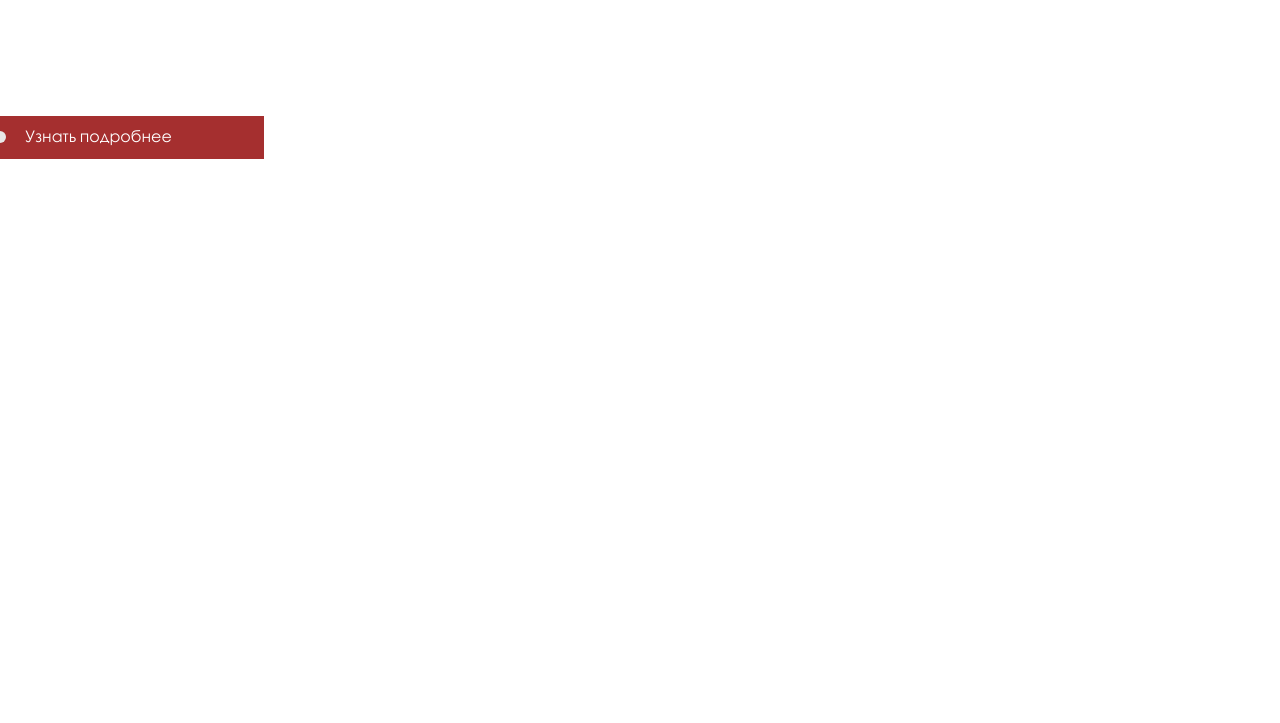
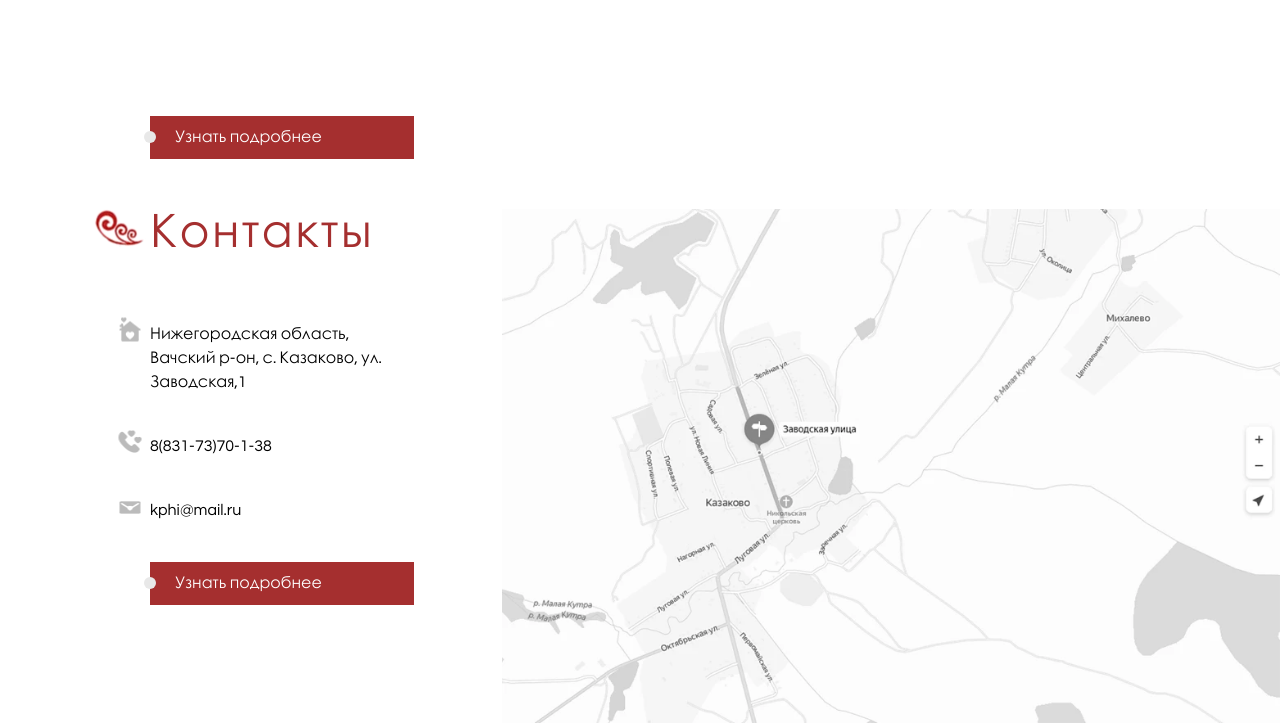
Before and after one commit to mepeha/filigran, a website: page src/index.html in a window 1280 px wide. Shown: the part 5366-6089 px from the top of the page. Before the commit the page ends 5575 px from the top, so only its background shows below. Drawn offline with Linux system fonts and the light colour scheme.

Commit message:
до блока карты

```diff
--- a/src/index.html
+++ b/src/index.html
@@ -280,5 +280,26 @@
     </div>
 </section>
 
+<section class="map-block">
+    <div class="container-big">
+        <div class="map-block__area">
+            <div class="map-block__info">
+                <div class="map-block__title title">Контакты</div>
+                <div class="map-block__adress">Нижегородская область,
+                    Вачский р-он, с. Казаково, ул. Заводская,1
+                </div>
+                <div class="map-block__num">8(831-73)70-1-38</div>
+                <div class="map-block__mail">kphi@mail.ru</div>
+
+                <button class="map-block__button">Узнать подробнее</button>
+            </div>
+            <div class="map-block__map">
+                <img src="./img/contact-map.webp" alt="">
+            </div>
+        </div>
+    </div>
+</section>
+
+
 </body>
 </html>
--- a/src/styles.scss
+++ b/src/styles.scss
@@ -604,7 +604,7 @@
     display: grid;
     grid-template-columns: 1fr 1fr;
     gap: 35px;
-
+    margin-left: 150px;
   }
 
   &__item {
@@ -634,7 +634,7 @@
 
   &__right {
     padding: 100px 0 0 0;
-    max-width: 300px;
+    max-width: 350px;
   }
 
   &__title {
@@ -695,14 +695,13 @@
     display: grid;
     grid-template-columns: 1fr 1fr;
     gap: 120px;
-    margin-right: 150px;
+    margin-left: 150px;
   }
 
   &__left {
     display: grid;
     grid-template-columns: 1fr 1fr;
     gap: 35px;
-
   }
 
   &__item {
@@ -781,3 +780,92 @@
 
 
 }
+
+
+.map-block {
+  &__area {
+    display: grid;
+    grid-template-columns: 1fr 2fr;
+    gap: 88px;
+  }
+  &__info {
+    margin-left: 150px;
+  }
+
+  &__title {
+    color: #A52F2F;
+    font-size: 46px;
+    font-style: normal;
+    font-weight: 400;
+    line-height: 48px; /* 104.348% */
+    letter-spacing: 2.3px;
+    margin-bottom: 65px;
+  }
+
+  &__adress {
+    position: relative;
+    margin-bottom: 40px;
+  }
+
+  &__num {
+    position: relative;
+    margin-bottom: 40px;
+  }
+
+  &__mail {
+    position: relative;
+    margin-bottom: 40px;
+  }
+  &__adress::before {
+    content: url("./img/home-logo.webp");
+    position: absolute;
+    transform: translate(-50%, -50%);
+    top: 0.7em;
+    left: -20px;
+
+  }
+
+  &__num::before {
+    content: url("./img/tele-logo.webp");
+    position: absolute;
+    transform: translate(-50%, -50%);
+    top: 0.7em;
+    left: -20px;
+  }
+
+  &__mail::before {
+    content: url("./img/mail-logo.webp");
+    position: absolute;
+    transform: translate(-50%, -50%);
+    top: 0.7em;
+    left: -20px;
+  }
+  &__button {
+  }
+
+  &__map {
+  }
+  button {
+    padding-left: 25px;
+    position: relative;
+    display: flex;
+    align-items: center;
+    justify-content: flex-start;
+    width: 264px;
+    height: 43px;
+    border: 0;
+    color: white;
+    background: #A52F2F;
+  }
+  button:before {
+    content: "";
+    position: absolute;
+    transform: translate(-50%, -50%);
+    top: 50%;
+    left: 0;
+    border-radius: 100%;
+    width: 12px;
+    height: 12px;
+    background-color: #E8E8E8;
+  }
+}
```
Also changed, not shown: src/img/home-logo.webp (added), src/img/mail-logo.webp (added), src/img/tele-logo.webp (added), src/style.css, 2 other files.
